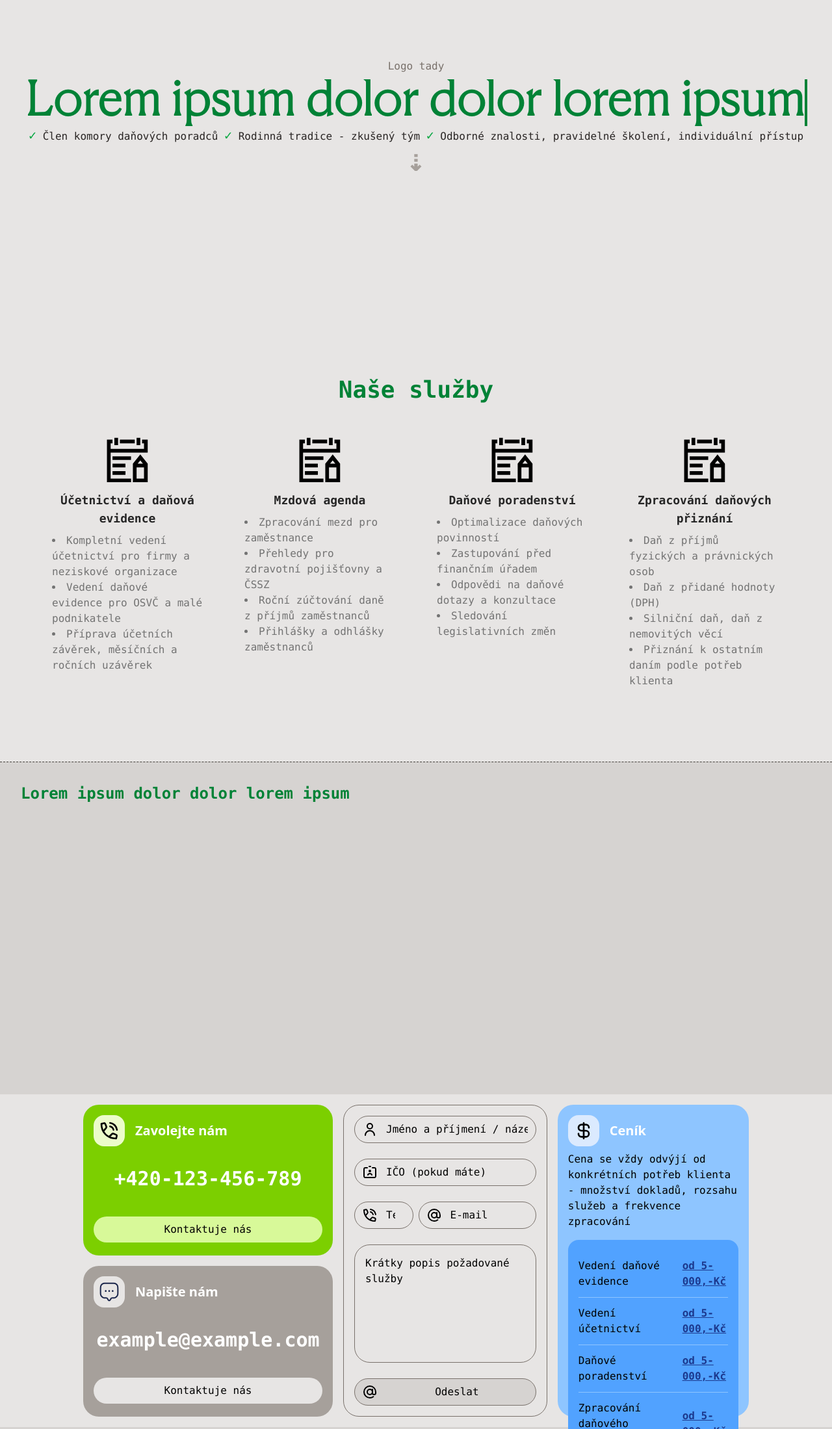
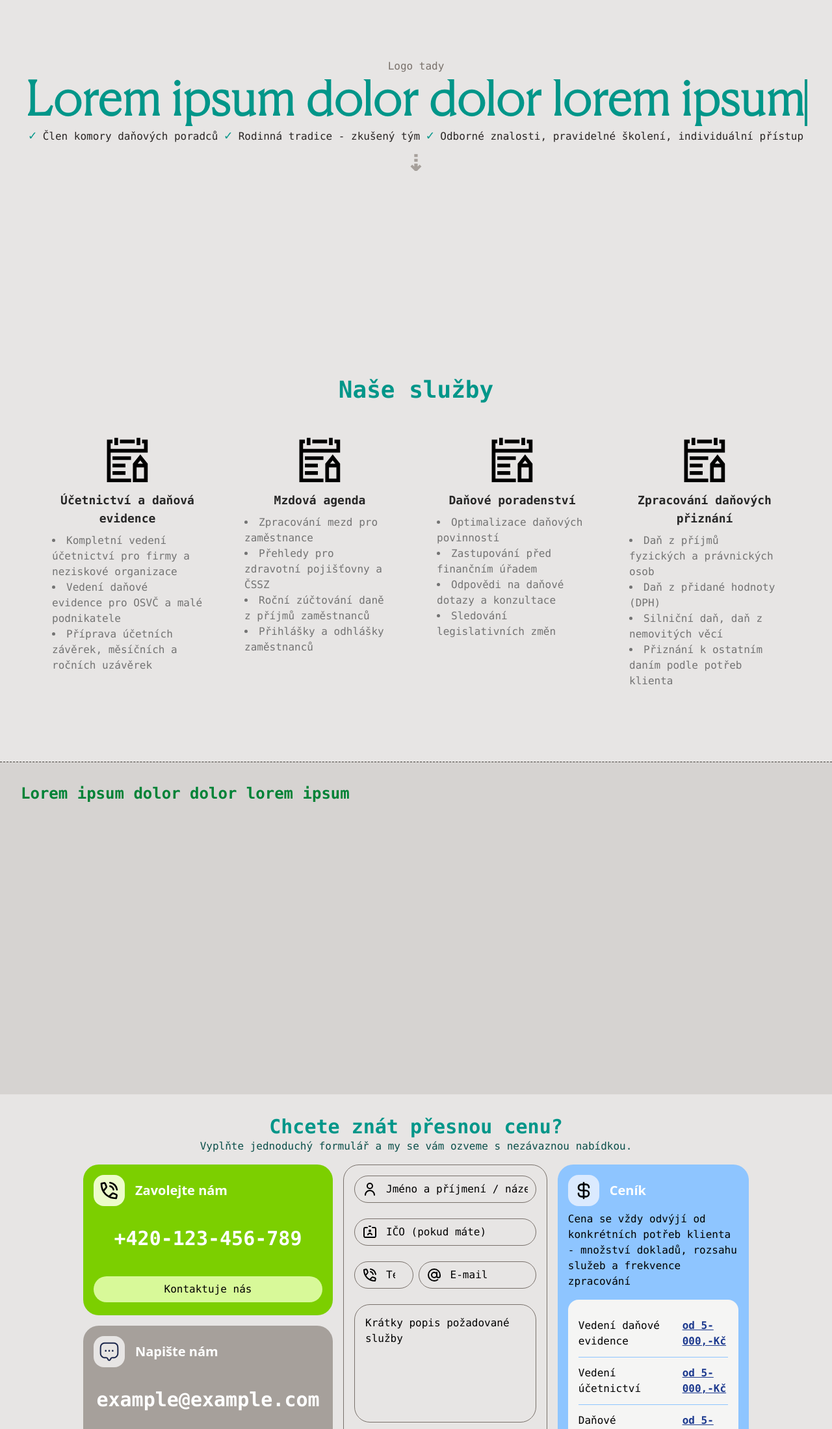
Before and after one commit to Taxprocz/TaxPro, a plain HTML site: page index.html in a window 1280 px wide. Shown: the part 220-2419 px from the top of the page at 65% size. Drawn offline with nearby package versions, Linux system fonts and the light colour scheme.

Commit message:
new: contact form header

```diff
--- a/index.html
+++ b/index.html
@@ -17,12 +17,12 @@
     >
       <a
         href="/"
-        class="mr-4 hover:text-green-700 hover:cursor-pointer transition-all duration-300"
+        class="mr-4 hover:text-teal-600 hover:cursor-pointer transition-all duration-300"
         >Domů</a
       >
       <a
         href="/#kontakt"
-        class="hover:text-green-700 hover:cursor-pointer transition-all duration-300"
+        class="hover:text-teal-600 hover:cursor-pointer transition-all duration-300"
         >Kontakt</a
       >
     </div>
@@ -34,15 +34,15 @@
       <p class="text-stone-500 mb-2">Logo tady</p>
 
       <h1
-        class="text-green-700 text-7xl font-[Canela] font-bold whitespace-nowrap overflow-hidden border-r-4 border-green-700 animate-typing text-wrap"
+        class="text-teal-600 text-7xl font-[Canela] font-bold whitespace-nowrap overflow-hidden border-r-4 text-teal-600 animate-typing text-wrap"
       >
         Lorem ipsum dolor dolor lorem ipsum
       </h1>
 
       <p class="text-stone-800 opacity-0 animate-fade-in-delay">
-        <span class="text-green-600 text-xl">✓</span> Člen komory daňových
-        poradců <span class="text-green-600 text-xl">✓</span> Rodinná tradice -
-        zkušený tým <span class="text-green-600 text-xl">✓</span> Odborné
+        <span class="text-teal-600 text-xl">✓</span> Člen komory daňových
+        poradců <span class="text-teal-600 text-xl">✓</span> Rodinná tradice -
+        zkušený tým <span class="text-teal-600 text-xl">✓</span> Odborné
         znalosti, pravidelné školení, individuální přístup
       </p>
 
@@ -55,7 +55,7 @@
 
     <!-- Services -->
     <div id="sluzby" class="flex flex-col border-stone-100 pb-16">
-      <h1 class="text-green-700 font-bold text-4xl self-center">Naše služby</h1>
+      <h1 class="text-teal-600 font-bold text-4xl self-center">Naše služby</h1>
       <div
         class="grid grid-cols-1 sm:grid-cols-2 lg:grid-cols-4 gap-8 md:px-16 md:py-8 px-8 py-4"
       >
@@ -227,7 +227,16 @@
     </div>
 
     <!-- Contact -->
-    <div id="kontakt" class="flex h-128">
+
+    <div id="kontakt" class="flex flex-col h-max">
+      <h1 class="text-3xl text-teal-600 px-32 mt-8 text-center font-bold">
+        Chcete znát přesnou cenu?
+      </h1>
+      <p class="text-teal-900 text-center">
+        Vyplňte jednoduchý formulář a my se vám ozveme s nezávaznou nabídkou.
+      </p>
+
+      <div class="flex h-128">
         <div class="flex gap-4 w-screen px-32 py-4">
           <!-- Ways of contact -->
           <div class="flex flex-col gap-4">
@@ -514,7 +523,7 @@
               dokladů, rozsahu služeb a frekvence zpracování
             </p>
 
-          <div class="bg-blue-400 rounded-2xl w-full h-full p-4 mt-4">
+            <div class="bg-stone-100 rounded-2xl w-full h-full p-4 mt-4">
               <table class="w-full text-left text-black">
                 <tbody>
                   <tr
@@ -553,6 +562,7 @@
           </div>
         </div>
       </div>
+    </div>
 
     <!-- Footer  -->
     <div
```
Lines whose indentation alone changed are shown as unchanged.
